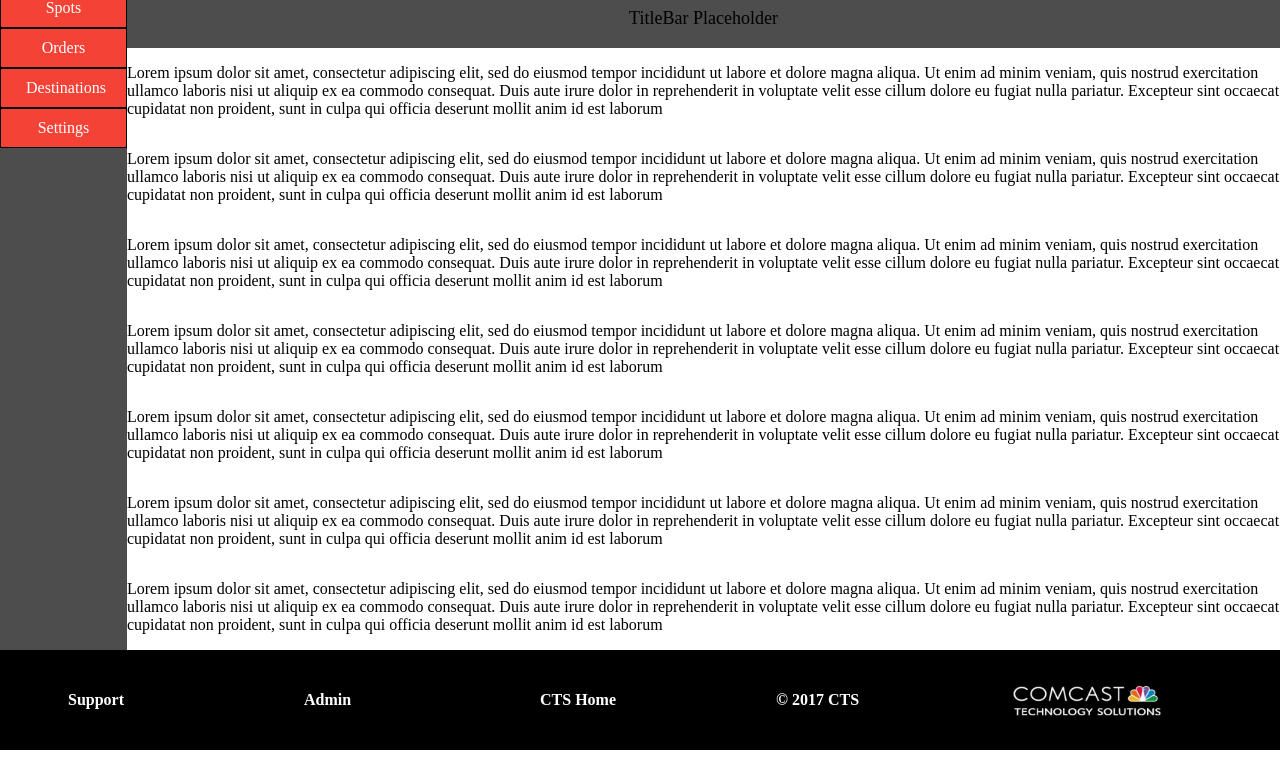
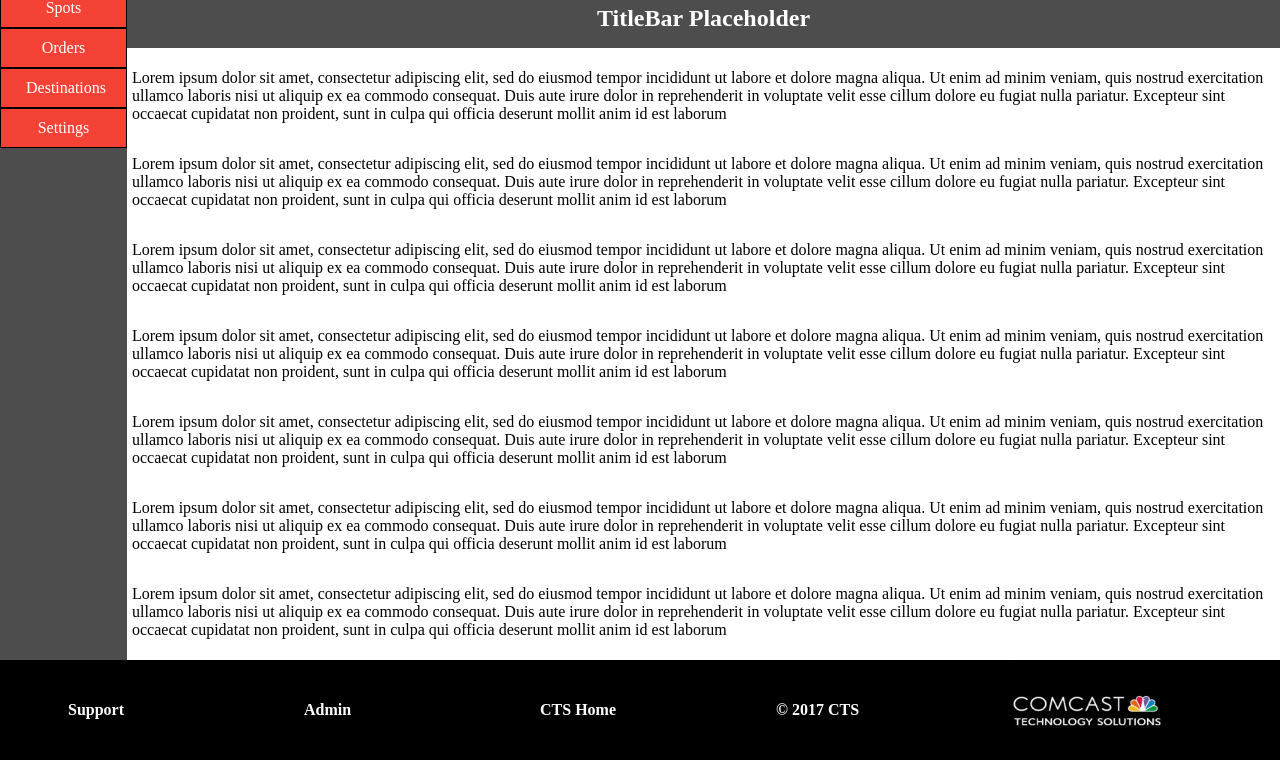
Before and after one commit to sRobDev/cadpractice, a website: page app/index.html in a window 1280 px wide. Shown: the part 116-880 px from the top of the page. Drawn offline with nearby package versions, Linux system fonts and the light colour scheme; some packages are replaced by stand-ins of ours.

Commit message:
Minor alignment and text changes

```diff
--- a/app/app.css
+++ b/app/app.css
@@ -68,7 +68,6 @@ p {
 
 .content-area {
   display: flex;
-  flex-grow: 0;
   flex-flow: column wrap;
 }
 
@@ -78,14 +77,19 @@ p {
   align-items: center;
   background-color: #4d4d4d;
   height: 60px;
-  font-size: large;
+  font-size: x-large;
+}
+
+#title-span {
+  color: white;
+  font-weight: bold;
 }
 
 .content-items {
   display: flex;
   flex-grow: 1;
   flex-flow: column wrap;
-  margin: 0;
+  margin: 5px;
 }
 
 .page-sidebar {
--- a/app/index.html
+++ b/app/index.html
@@ -35,7 +35,7 @@
         </div>
         <div class="content-area">
             <div class="content-titlebar">
-                <span>TitleBar Placeholder</span>
+                <span id="title-span">TitleBar Placeholder</span>
             </div>
             <div class="content-items">
                 <p>
```
